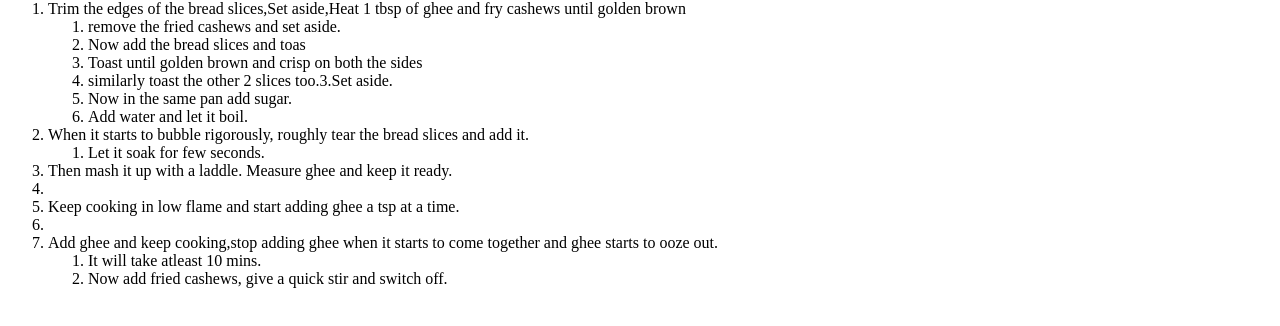
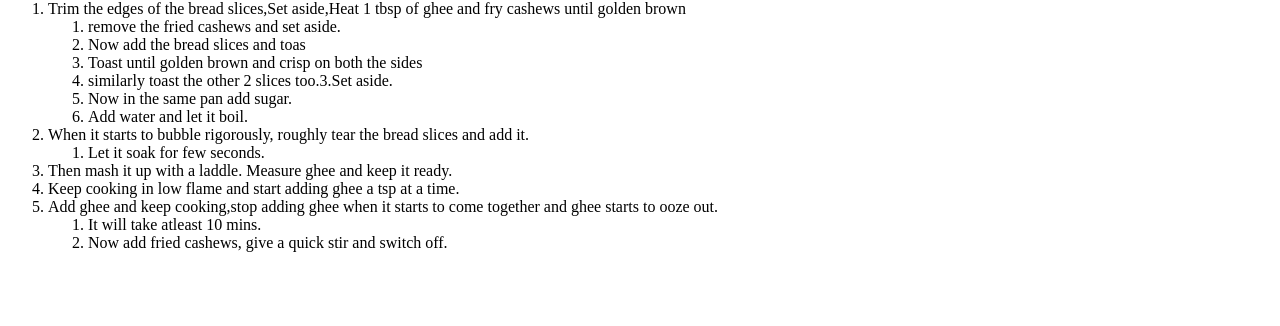
Before and after one commit to 44-563-Web-Apps-S21/webapps-s21-assignment-3-Maruthi158, a plain HTML site: page index.html in a window 1280 px wide. Shown: the part 272-598 px from the top of the page. Drawn offline with Linux system fonts and the light colour scheme.

Commit message:
assignment3_maruthi

```diff
--- a/index.html
+++ b/index.html
@@ -23,8 +23,8 @@
                      <li>Add water and let it boil.</li></ol>
      <li>When it starts to bubble rigorously, roughly tear the bread slices and add it.</li>
          <ol><li> Let it soak for few seconds.</li></ol>
-     <li>Then mash it up with a laddle. Measure ghee and  keep it ready.<li>
-     <li>Keep cooking in low flame and start adding ghee a tsp at a time.<li>
+     <li>Then mash it up with a laddle. Measure ghee and  keep it ready.</li>
+     <li>Keep cooking in low flame and start adding ghee a tsp at a time.</li>
      <li>Add ghee and keep cooking,stop adding ghee when it starts to come together and ghee starts to ooze out. </li>
          <ol><li> It will take atleast 10 mins.</li>
           <li>Now add fried cashews, give a quick stir and switch off.</li></ol>
```
